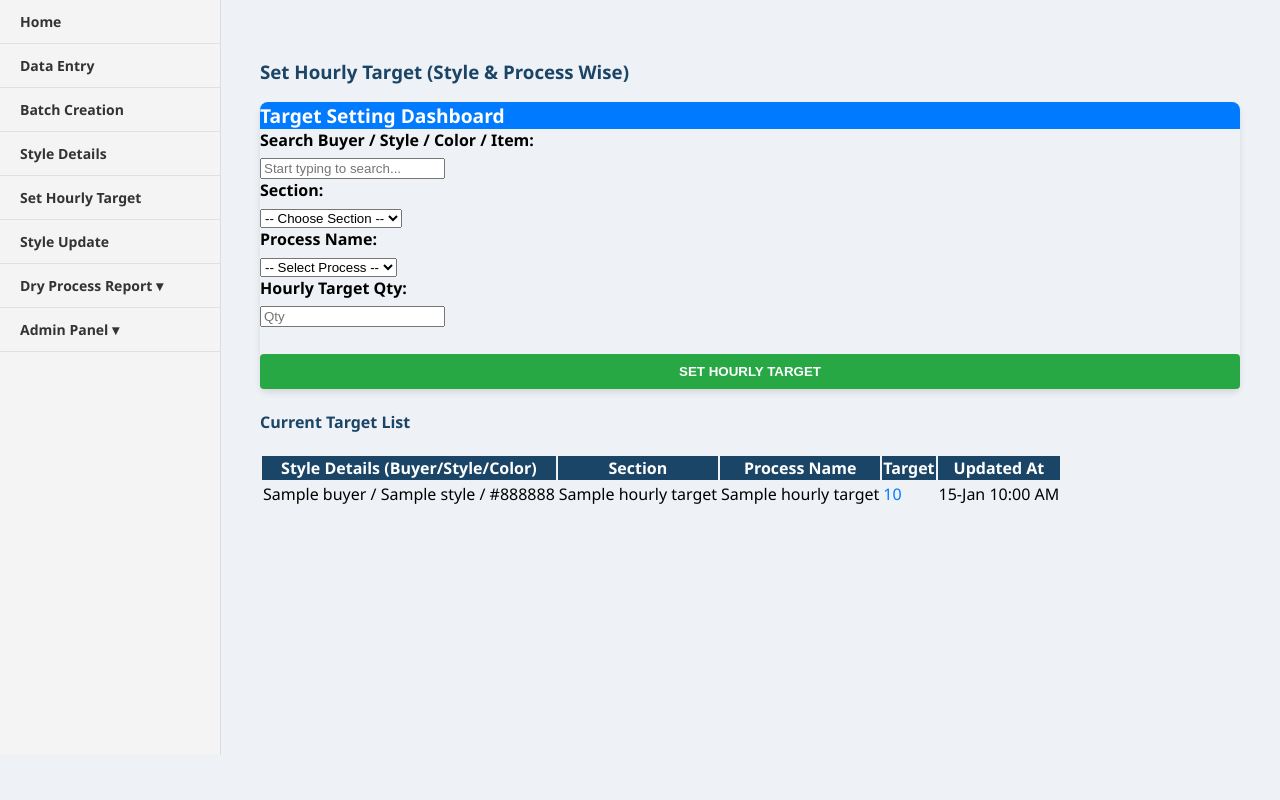
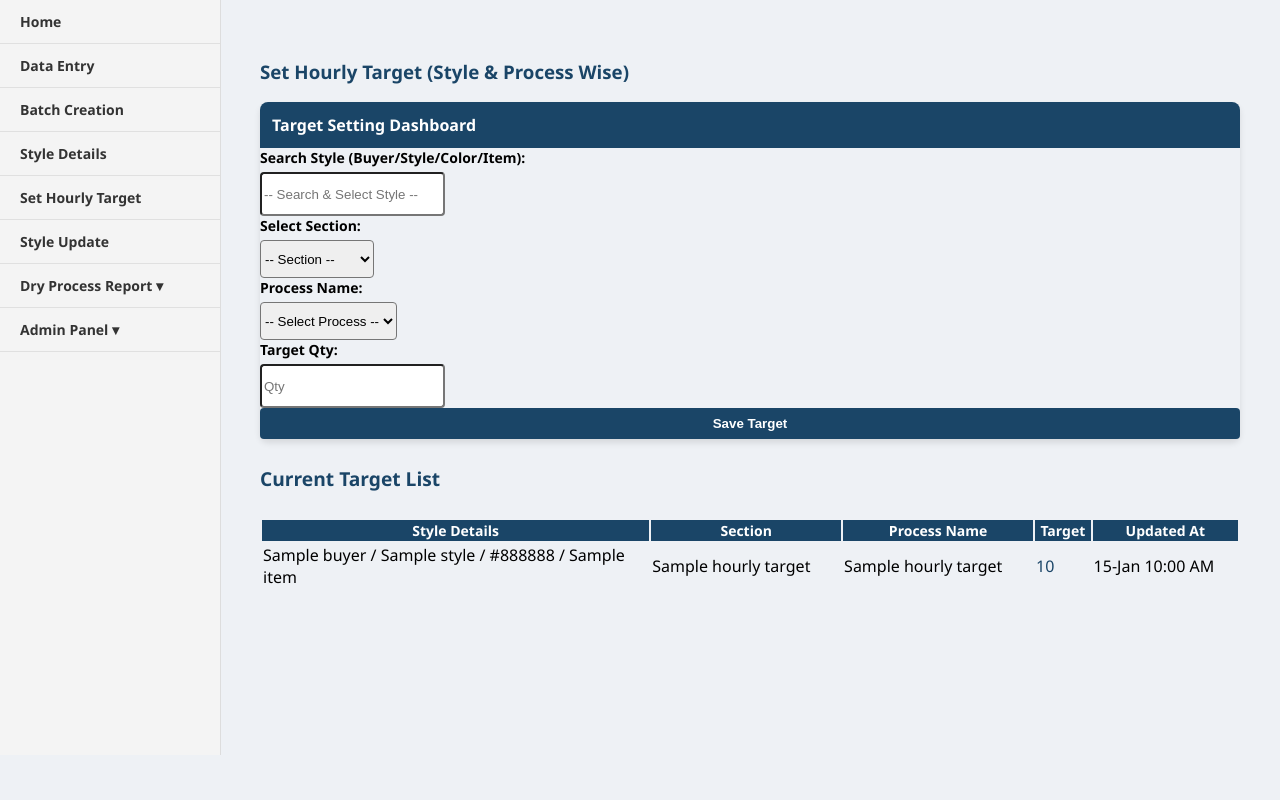
Before and after one commit to IE-SQUARE/Garments-Production-System, a Flask app: page /set_hourly_target in a window 1280 px wide. Shown: the part 45-845 px from the top of the page. Run offline with Flask 3, Linux system fonts and the light colour scheme; the visitor is signed in with stand-in values (Sample User, id 1); a database or web service that is not in the repository returns one stand-in record (values such as "Sample title"); some libraries are stand-ins or nearby versions.

Commit message:
Update set_target.html

```diff
--- a/templates/set_target.html
+++ b/templates/set_target.html
@@ -3,27 +3,28 @@
 {% block content %}
 <style>
     .card { border-radius: 8px; box-shadow: 0 4px 6px rgba(0,0,0,0.1); border: none; margin-bottom: 20px; }
-    .card-header { background-color: #007bff; color: white; font-weight: bold; border-radius: 8px 8px 0 0 !important; }
-    .btn-save { background-color: #28a745; color: white; border: none; font-weight: bold; width: 100%; border-radius: 4px; padding: 10px; }
-    .btn-save:hover { background-color: #218838; }
-    .form-label { font-weight: 600; margin-bottom: 5px; display: block; }
-    .table thead { background-color: #1a4567; color: white; }
+    .card-header { background-color: #1a4567; color: white; font-weight: bold; border-radius: 8px 8px 0 0 !important; padding: 12px; }
+    .btn-save { background-color: #1a4567; color: white; border: none; font-weight: bold; width: 100%; border-radius: 4px; padding: 8px; }
+    .btn-save:hover { background-color: #14354f; color: #fff; }
+    .form-label { font-weight: 600; margin-bottom: 5px; display: block; font-size: 14px; }
+    .table thead { background-color: #1a4567; color: white; font-size: 14px; }
     .container-fluid { padding: 20px; }
+    .form-control { border-radius: 4px; height: 38px; }
 </style>
 
 <div class="container-fluid">
     <h3 class="mb-4" style="color: #1a4567; font-weight: bold;">Set Hourly Target (Style & Process Wise)</h3>
 
-    <div class="card">
-        <div class="card-header text-center" style="font-size: 1.2rem;">
+    <div class="card shadow-sm">
+        <div class="card-header">
             Target Setting Dashboard
         </div>
         <div class="card-body">
             <form method="POST">
-                <div class="row">
-                    <div class="col-md-12 mb-3">
-                        <label class="form-label">Search Buyer / Style / Color / Item:</label>
-                        <input list="styles" name="style_label" id="style_input" class="form-control" placeholder="Start typing to search..." required autocomplete="off">
+                <div class="row align-items-end">
+                    <div class="col-md-4 mb-3">
+                        <label class="form-label">Search Style (Buyer/Style/Color/Item):</label>
+                        <input list="styles" name="style_label" id="style_input" class="form-control" placeholder="-- Search & Select Style --" required autocomplete="off">
                         <datalist id="styles">
                             {% for style in master_rows %}
                                 <option value="{{ style }}">
@@ -31,30 +32,30 @@
                         </datalist>
                     </div>
 
-                    <div class="col-md-4 mb-3">
-                        <label class="form-label">Section:</label>
+                    <div class="col-md-2 mb-3">
+                        <label class="form-label">Select Section:</label>
                         <select name="section" id="section_select" class="form-control" required onchange="loadProcesses(this.value)">
-                            <option value="">-- Choose Section --</option>
+                            <option value="">-- Section --</option>
                             {% for sec in sections %}
                                 <option value="{{ sec }}">{{ sec }}</option>
                             {% endfor %}
                         </select>
                     </div>
 
-                    <div class="col-md-4 mb-3">
+                    <div class="col-md-3 mb-3">
                         <label class="form-label">Process Name:</label>
                         <select name="process" id="process_select" class="form-control" required>
                             <option value="">-- Select Process --</option>
                         </select>
                     </div>
 
+                    <div class="col-md-1 mb-3">
+                        <label class="form-label">Target Qty:</label>
+                        <input type="number" name="target" class="form-control" placeholder="Qty" required min="1">
+                    </div>
+
                     <div class="col-md-2 mb-3">
-                        <label class="form-label">Hourly Target Qty:</label>
-                        <input type="number" name="target" class="form-control" placeholder="Qty" required>
-                    </div>
-                    <div class="col-md-2 mb-3">
-                        <label class="form-label">&nbsp;</label>
-                        <button type="submit" class="btn btn-save">SET HOURLY TARGET</button>
+                        <button type="submit" class="btn btn-save">Save Target</button>
                     </div>
                 </div>
             </form>
@@ -62,12 +63,12 @@
     </div>
 
     <div class="mt-4">
-        <h4 class="mb-3" style="color: #1a4567; font-weight: bold;">Current Target List</h4>
+        <h4 class="mb-3" style="color: #1a4567; font-weight: bold; font-size: 1.2rem;">Current Target List</h4>
         <div class="table-responsive bg-white rounded shadow-sm">
             <table class="table table-bordered table-hover mb-0">
                 <thead>
                     <tr>
-                        <th>Style Details (Buyer/Style/Color)</th>
+                        <th style="width: 40%;">Style Details</th>
                         <th>Section</th>
                         <th>Process Name</th>
                         <th class="text-center">Target</th>
@@ -77,11 +78,15 @@
                 <tbody>
                     {% for t in targets %}
                     <tr>
-                        <td>{{ t.buyer }} / {{ t.style }} / {{ t.color }}</td>
+                        <td>{{ t.buyer }} / {{ t.style }} / {{ t.color }} / {{ t.item }}</td>
                         <td>{{ t.section_name }}</td>
                         <td>{{ t.process_name }}</td>
-                        <td class="text-center font-weight-bold" style="color: #007bff;">{{ t.target_qty }}</td>
+                        <td class="text-center font-weight-bold" style="color: #1a4567;">{{ t.target_qty }}</td>
                         <td class="small text-muted">{{ t.updated_at.strftime('%d-%b %I:%M %p') if t.updated_at else '' }}</td>
+                    </tr>
+                    {% else %}
+                    <tr>
+                        <td colspan="5" class="text-center text-muted">No data available</td>
                     </tr>
                     {% endfor %}
                 </tbody>
@@ -94,10 +99,13 @@
 function loadProcesses(sectionName) {
     const processSelect = document.getElementById('process_select');
     processSelect.innerHTML = '<option value="">Loading...</option>';
+
     if (!sectionName) {
         processSelect.innerHTML = '<option value="">-- Select Process --</option>';
         return;
     }
+
+    // Your backend API route to get processes
     fetch('/get_processes_for_target/' + encodeURIComponent(sectionName))
         .then(response => response.json())
         .then(data => {
@@ -110,6 +118,7 @@ function loadProcesses(sectionName) {
             });
         })
         .catch(err => {
+            console.error('Error:', err);
             processSelect.innerHTML = '<option value="">Error!</option>';
         });
 }
```
